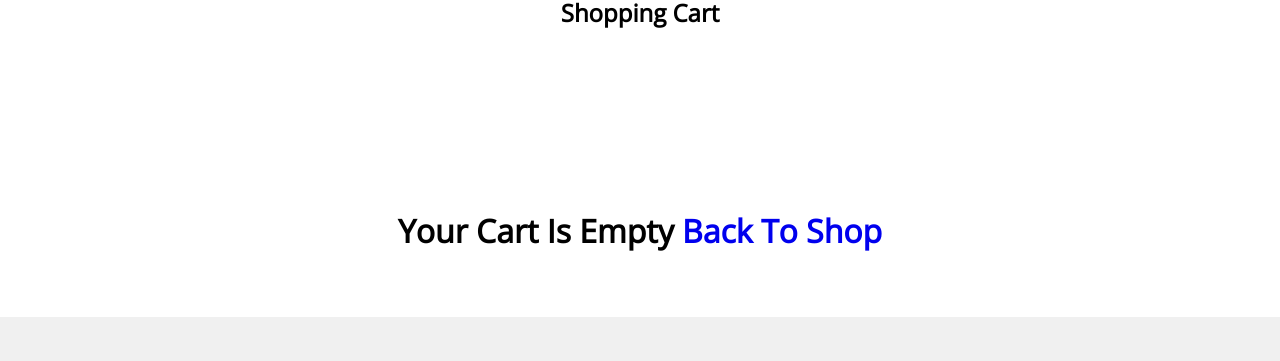
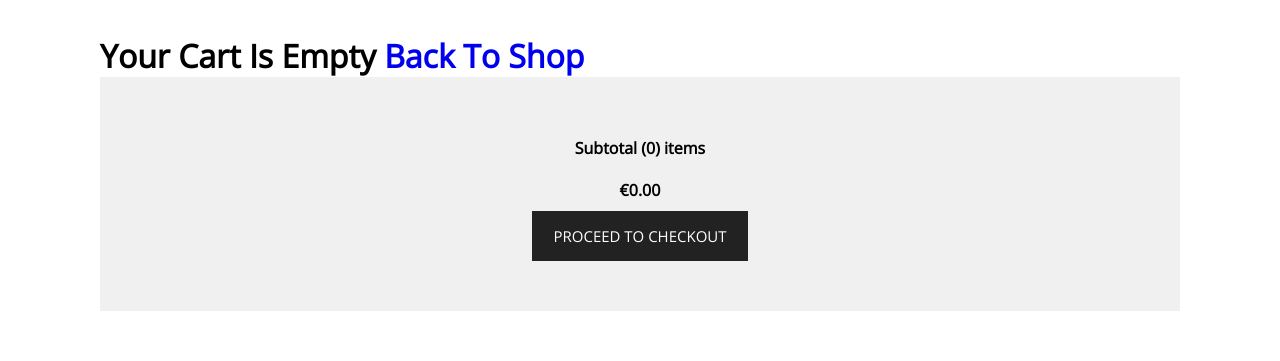
Before and after one commit to 3n1k0/golden-shoe-webshop, a React (Create React App) app in the folder frontend/: page /cart in a window 1280 px wide. Shown: the part 199-560 px from the top of the page. Built offline with nearby package versions, Linux system fonts and the light colour scheme.

Commit message:
styling cart

```diff
--- a/frontend/src/components/CartItem.js
+++ b/frontend/src/components/CartItem.js
@@ -7,16 +7,16 @@ export const Item = styled.div`
   display: flex;
   background: white;
   border-radius: 2px;
-  justify-content: center;
+  justify-content: space-between;
   align-items: center;
   background: whitesmoke;
 
-p{
-  width: 80%;
-}
+
   select {
     padding: 10px;
     height: 50px;
+    min-width: 60px;
+    max-width: 60px;
   }
 
   img {
@@ -43,8 +43,8 @@ export const DeleteButton = styled.div`
 
 export const Trashcan = styled(FaRegTrashAlt)`
   color: red;
-  padding: 3px;
-  font-size: 1.3em;
+  margin-right: 25px;
+  font-size: 1.2em;
 `;
 
 const CartItem = ({ item, qtyChangeHandler, removeHandler }) => {
--- a/frontend/src/pages/Cart.js
+++ b/frontend/src/pages/Cart.js
@@ -12,12 +12,19 @@ import {AddToCartButton} from './ProductPage'
 
 export const CartContainer = styled.div`
   width: 100%;
-  display: grid;
-  place-items: center;
   min-height: 100vh;
+  padding: 100px;
 
   h2 {
     padding: 50px;
+    text-align: center;
+  }
+  img{
+    padding-right: 10px;
+  }
+  p{
+    width: 250px;
+    padding: 5px;
   }
 `;
 
@@ -32,6 +39,7 @@ export const OrderTotal = styled.div`
   p {
     font-weight: bolder;
     padding: 10px;
+    text-align: center;
   }
 `;
 
```
